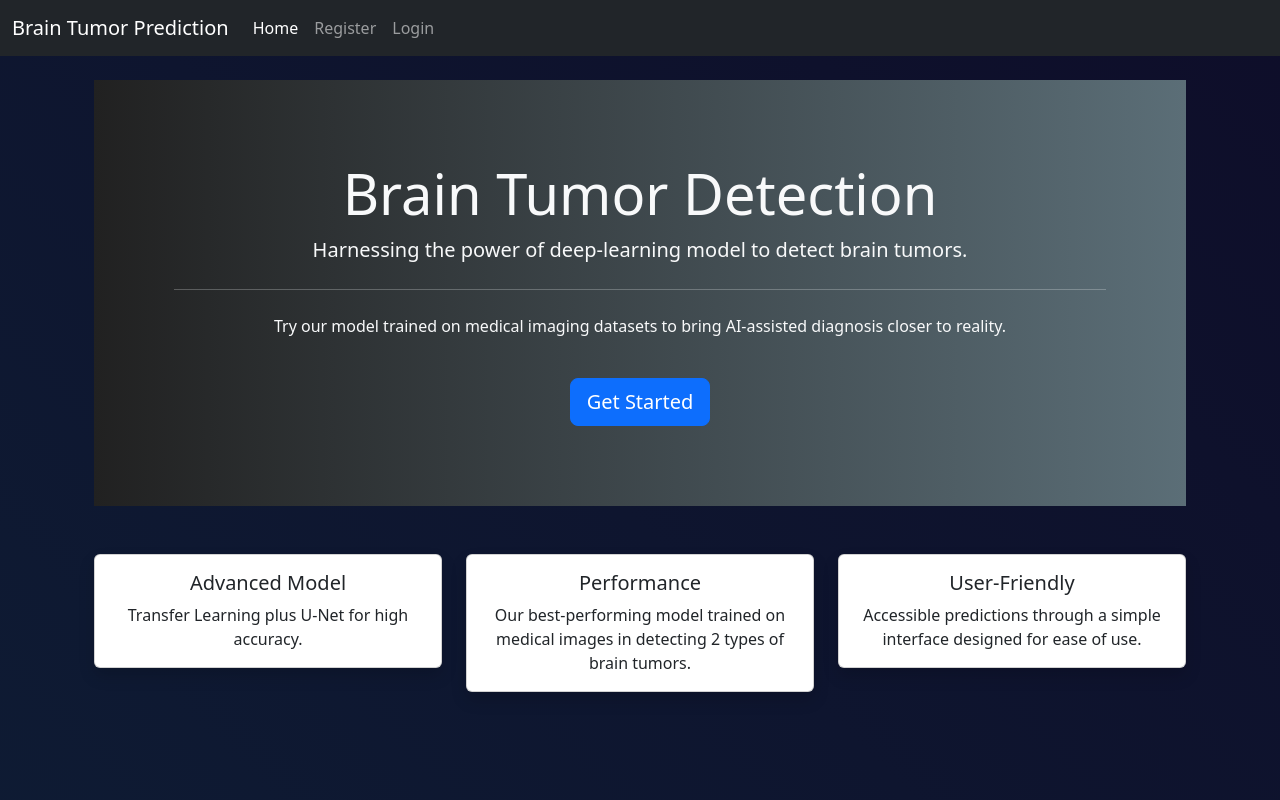
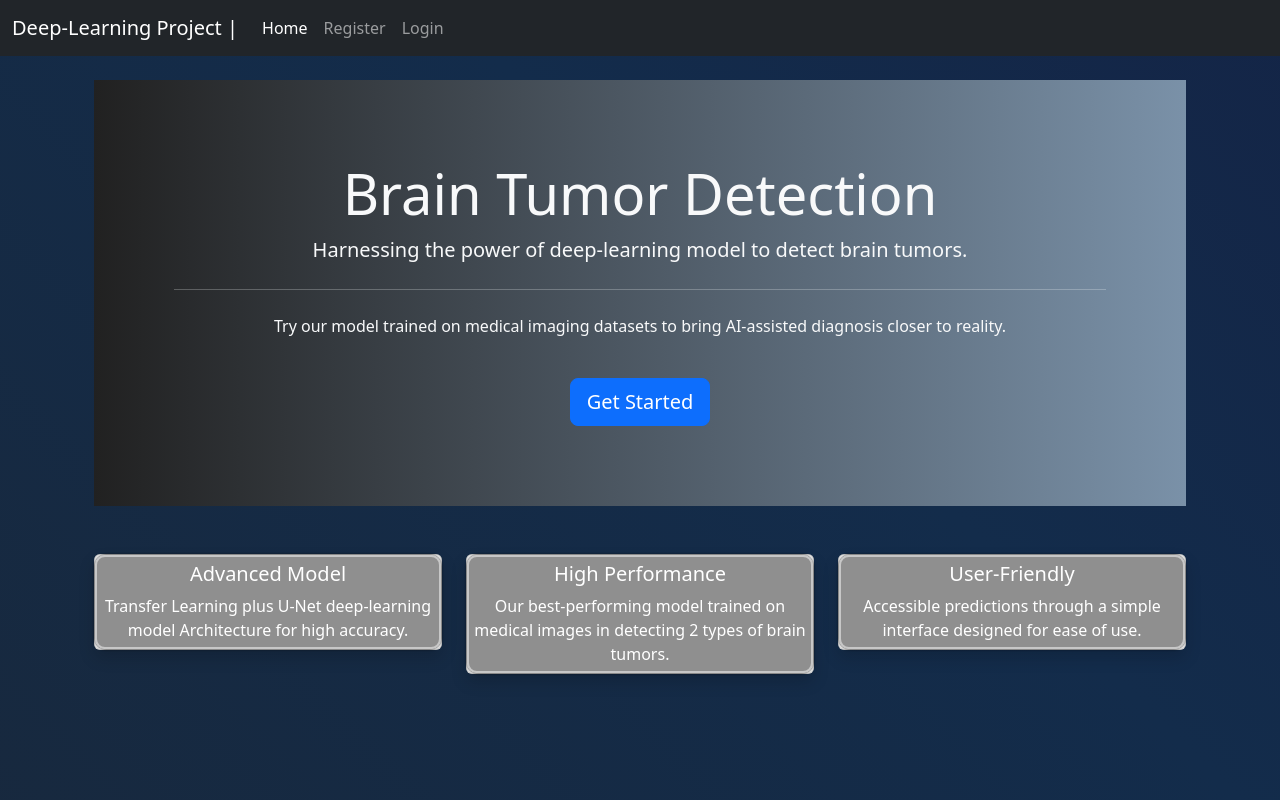
Before and after one commit to Oatsinthepine/Brain-Tumor-Prediction, a Flask app: page / in a window 1280 px wide. Run offline with Flask 3, Linux system fonts and the light colour scheme; parts of the project's set-up code (start-up, migrations or seed data) failed here and were passed over.

Commit message:
minor update on css

```diff
--- a/flask_app/static/css/style.css
+++ b/flask_app/static/css/style.css
@@ -1,9 +1,9 @@
 body {
   margin: 0;
   height: 100vh;
-  background: linear-gradient(45deg, #212121, #0e2037, #0e0624);
+  background: linear-gradient(45deg, #212121, #132c4b, #160937);
   background-size: 400% 400%;
-  animation: gradientBG 15s ease infinite;
+  animation: gradientBG 10s ease infinite;
     color: white;
     text-align: center;
 }
@@ -13,3 +13,19 @@ body {
   50% { background-position: 100% 50%; }
   100% { background-position: 0% 50%; }
 }
+
+#home-page .card-body {
+    background: rgba(33,33,33,0.5);
+    color:#fff ;
+    border: solid 2px rgba(255, 255, 255, 0.5);
+    border-radius: 10px;
+    padding: 5px;
+    box-shadow: 0 0 3px black;
+    transition: background-color 0.5s, color 0.5s, border 0.5s;
+}
+
+#home-page .card-body:hover {
+  background-color: #212121;
+  color: #fff;
+  border: solid 2px #fff;
+}
--- a/flask_app/templates/base.html
+++ b/flask_app/templates/base.html
@@ -15,7 +15,7 @@
 <body>
 <nav class="navbar navbar-expand-lg navbar-dark bg-dark">
   <div class="container-fluid">
-    <a class="navbar-brand">Brain Tumor Prediction</a>
+    <a class="navbar-brand">Deep-Learning Project | </a>
     <button class="navbar-toggler" type="button" data-bs-toggle="collapse" data-bs-target="#navbarNavAltMarkup" aria-controls="navbarNavAltMarkup" aria-expanded="false" aria-label="Toggle navigation">
       <span class="navbar-toggler-icon"></span>
     </button>
@@ -25,7 +25,7 @@
         {% if current_user.is_authenticated %}
             <a class="nav-link" href="{{ url_for('main.predict') }}">Predict</a>
             <a class="nav-link" href="{{ url_for('main.logout') }}">Log out</a>
-            <span class="nav-link ms-auto" style="color: cornflowerblue;">Welcome: {{ current_user.username }}</span>
+            <span class="nav-link ms-auto" style="color: #598fed;">Welcome: {{ current_user.username }}</span>
         {% else %}
             <a class="nav-link" href="{{ url_for('main.register_account') }}">Register</a>
             <a class="nav-link" href="{{ url_for('main.login') }}">Login</a>
--- a/flask_app/templates/home.html
+++ b/flask_app/templates/home.html
@@ -3,9 +3,9 @@
 {% block title %} Home {% endblock %}
 
 {% block content %}
-<div class="container mt-8">
+<div id = "home-page" class="container mt-8">
     <!-- Hero Section -->
-    <div class="jumbotron text-center text-light" style="background: linear-gradient(to right, #212121, #5b6e77); padding: 80px;">
+    <div class="jumbotron text-center text-light" style="background: linear-gradient(to right, #212121, #7a91a8); padding: 80px;">
         <h1 class="display-4">Brain Tumor Detection</h1>
         <p class="lead">
             Harnessing the power of deep-learning model to detect brain tumors.
@@ -29,15 +29,15 @@
                 <div class="card-body">
                     <h5 class="card-title"><i class="bi bi-gear-wide-connected"></i> Advanced Model</h5>
                     <p class="card-text">
-                        Transfer Learning plus U-Net for high accuracy.
+                        Transfer Learning plus U-Net deep-learning model Architecture for high accuracy.
                     </p>
                 </div>
             </div>
         </div>
         <div class="col-md-4">
             <div class="card shadow">
-                <div class="card-body ">
-                    <h5 class="card-title"><i class="bi bi-bar-chart-line"></i> Performance </h5>
+                <div class="card-body">
+                    <h5 class="card-title"><i class="bi bi-bar-chart-line"></i> High Performance </h5>
                     <p class="card-text">
                         Our best-performing model trained on medical images in detecting 2 types of brain tumors.
                     </p>
```
Also changed, not shown: 1 other file.
